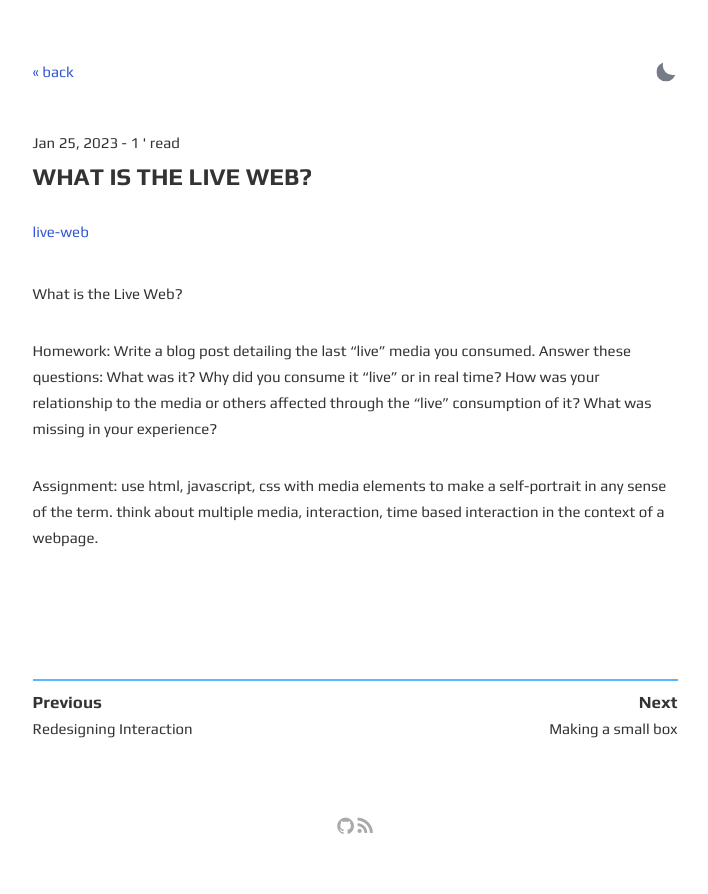
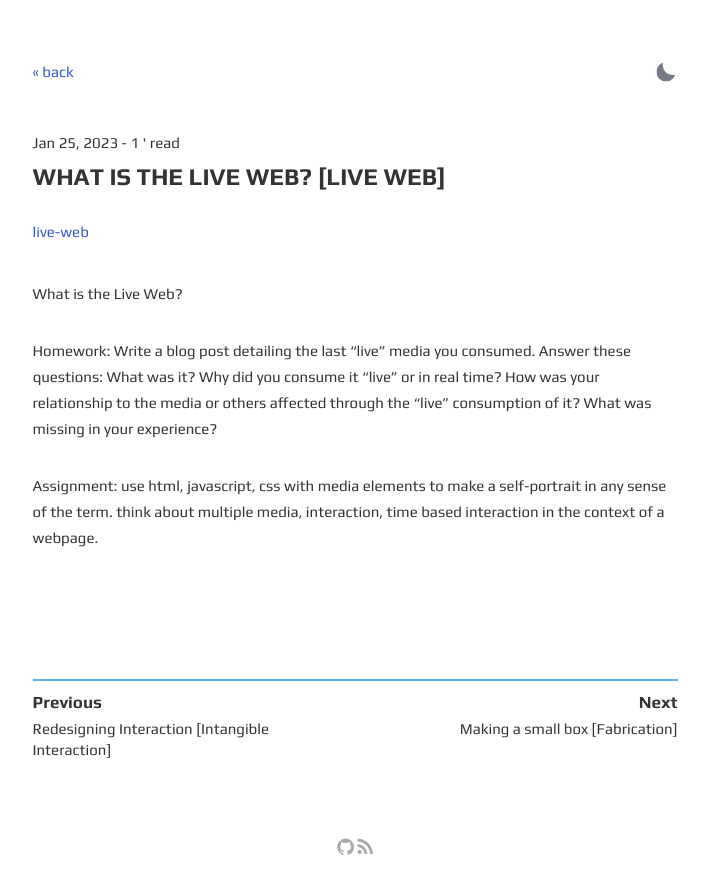
Before and after one commit to ratemypraxis/itp, a Jekyll site: the page built from _posts/2023-01-25-what-is-the-live-web.md, in a window 1280 px wide. Shown: the top 894 px of the page, without its empty margins (285-993 px from the left). Built offline with Jekyll 4.4.1, drawn with Linux system fonts in a browser that asks for light colours; comment, search, counter and statistics services are not loaded.

Commit message:
title test

```diff
--- a/_posts/2023-01-25-redesigning-interaction.md
+++ b/_posts/2023-01-25-redesigning-interaction.md
@@ -1,6 +1,6 @@
 ---
 layout: post
-title: Redesigning Interaction
+title: Redesigning Interaction [Intangible Interaction]
 description:
 summary:
 comments: true
--- a/_posts/2023-01-25-what-is-the-live-web.md
+++ b/_posts/2023-01-25-what-is-the-live-web.md
@@ -1,6 +1,6 @@
 ---
 layout: post
-title: What is the Live Web?
+title: What is the Live Web? [Live Web]
 description:
 summary:
 tags: live-web
--- a/_posts/2023-01-26-small-box.md
+++ b/_posts/2023-01-26-small-box.md
@@ -1,6 +1,6 @@
 ---
 layout: post
-title: Making a small box
+title: Making a small box [Fabrication]
 description:
 summary:
 tags: fabrication
```
